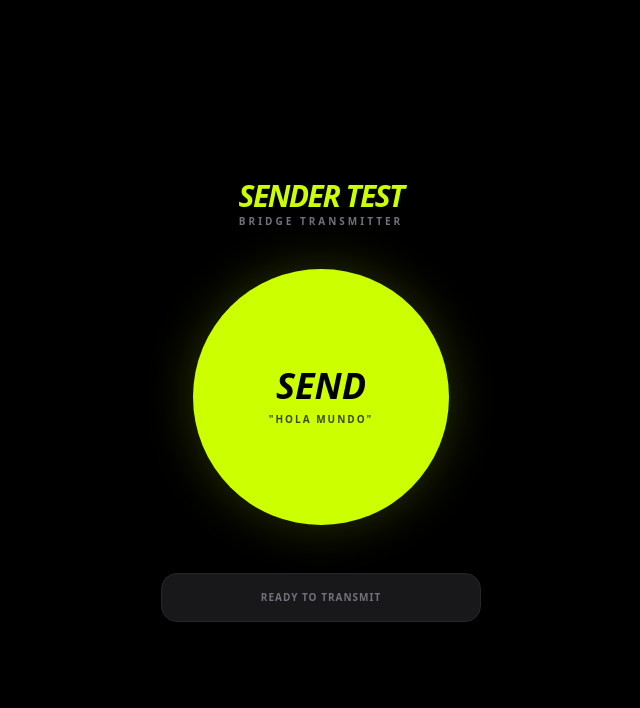
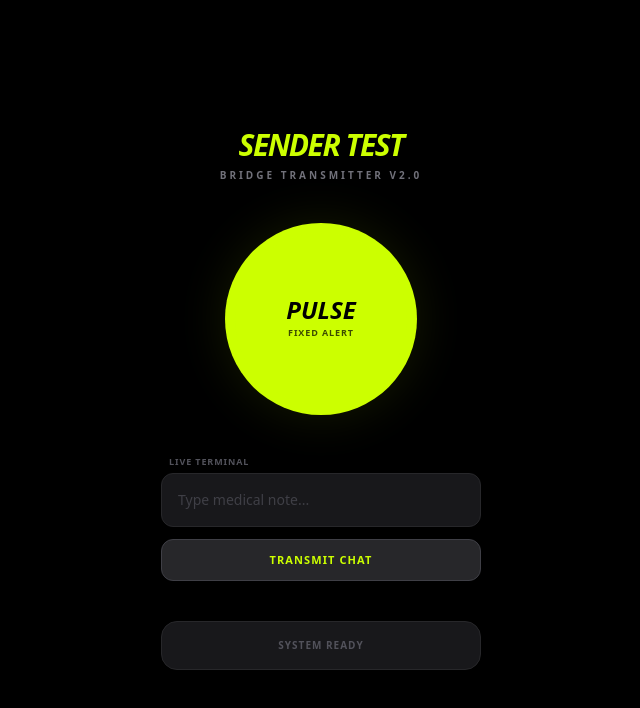
Before and after one commit to PreventiveHP/montcode-sender, a website: page index.html in a window 1280 px wide. Shown: the whole page, without its empty margins (319-959 px from the left). Drawn offline with nearby package versions, Linux system fonts and the light colour scheme.

Commit message:
Update index.html

```diff
--- a/index.html
+++ b/index.html
@@ -10,55 +10,90 @@
 <body class="bg-black text-white flex flex-col items-center justify-center min-h-screen p-6 font-sans">
 
     <div class="text-center mb-10">
-        <h1 class="text-[#ccff00] text-3xl font-black italic tracking-tighter uppercase">SENDER TEST</h1>
-        <p class="text-zinc-500 text-[10px] font-bold uppercase tracking-[0.3em]">Bridge Transmitter</p>
+        <h1 class="text-[#ccff00] text-3xl font-black italic tracking-tighter uppercase leading-none">SENDER TEST</h1>
+        <p class="text-zinc-500 text-[10px] font-bold uppercase tracking-[0.3em] mt-2">Bridge Transmitter v2.0</p>
     </div>
 
-    <button id="send-btn" onclick="enviarPrueba()"
-        class="w-64 h-64 bg-[#ccff00] text-black font-black rounded-full border-[10px] border-[#ccff00]/20 shadow-[0_0_50px_rgba(204,255,0,0.2)] active:scale-95 transition-all flex flex-col items-center justify-center focus:outline-none">
-        <span class="text-4xl italic uppercase leading-none">SEND</span>
-        <span class="text-[10px] opacity-70 mt-2 uppercase tracking-[0.2em]">"HOLA MUNDO"</span>
+    <button id="send-btn" onclick="enviarDato('HOLA MUNDO DESDE EL TEST')"
+        class="w-48 h-48 bg-[#ccff00] text-black font-black rounded-full border-[10px] border-[#ccff00]/20 shadow-[0_0_50px_rgba(204,255,0,0.1)] active:scale-95 transition-all flex flex-col items-center justify-center focus:outline-none mb-10">
+        <span class="text-2xl italic uppercase leading-none">PULSE</span>
+        <span class="text-[9px] opacity-70 mt-1 uppercase tracking-[0.1em]">Fixed Alert</span>
     </button>
 
-    <div id="status-box" class="mt-12 p-4 rounded-2xl bg-zinc-900 border border-zinc-800 w-full max-w-xs text-center">
-        <p id="status-text" class="text-zinc-500 font-bold text-[10px] uppercase tracking-widest">Ready to Transmit</p>
+    <div class="w-full max-w-xs space-y-3">
+        <div class="flex flex-col">
+            <label class="text-[9px] text-zinc-600 uppercase tracking-widest ml-2 mb-1 font-bold">Live Terminal</label>
+            <input type="text" id="chat-input"
+                placeholder="Type medical note..."
+                class="w-full bg-zinc-900 border border-zinc-800 rounded-xl p-4 text-white text-sm focus:outline-none focus:border-[#ccff00] transition-all placeholder:text-zinc-700">
+        </div>
+
+        <button onclick="enviarDesdeChat()"
+            class="w-full bg-zinc-800 hover:bg-zinc-700 text-[#ccff00] font-bold py-3 rounded-xl transition-all uppercase text-[11px] tracking-widest border border-zinc-700">
+            Transmit Chat
+        </button>
+    </div>
+
+    <div id="status-box" class="mt-10 p-4 rounded-2xl bg-zinc-900 border border-zinc-800 w-full max-w-xs text-center">
+        <p id="status-text" class="text-zinc-600 font-bold text-[10px] uppercase tracking-widest">System Ready</p>
     </div>
 
     <script>
-        async function enviarPrueba() {
+        // Función principal de envío por el "Tubo Digital"
+        async function enviarDato(contenido) {
             const status = document.getElementById('status-text');
             const btn = document.getElementById('send-btn');
 
-            // Feedback visual inmediato
+            if (!contenido) return;
+
             status.innerText = "TRANSMITTING...";
             status.className = "text-yellow-500 font-bold text-[10px] animate-pulse uppercase tracking-widest";
             btn.style.opacity = "0.5";
 
             try {
-                // LLAMADA AL RELAY (Igual que en Rescue)
                 const response = await fetch('/api/pusher-relay', {
                     method: 'POST',
                     headers: { 'Content-Type': 'application/json' },
                     body: JSON.stringify({
-                        message: "HOLA MUNDO DESDE EL TEST",
-                        channel_id: "TEST-ID" // Este es el ID que usará el Receiver
+                        message: contenido,
+                        channel_id: "TEST-ID"
                     })
                 });
 
                 if (response.ok) {
-                    status.innerText = "SENT SUCCESSFULLY ✅";
+                    status.innerText = "TRANSMISSION SUCCESS ✅";
                     status.className = "text-[#ccff00] font-bold text-[10px] uppercase tracking-widest";
                 } else {
                     throw new Error("Relay Error");
                 }
             } catch (error) {
-                console.error("Error de conexión:", error);
-                status.innerText = "CONNECTION FAILED ❌";
+                console.error("Error:", error);
+                status.innerText = "LINK FAILED ❌";
                 status.className = "text-red-500 font-bold text-[10px] uppercase tracking-widest";
             } finally {
                 btn.style.opacity = "1";
             }
         }
+
+        // Función para capturar el texto del input
+        function enviarDesdeChat() {
+            const input = document.getElementById('chat-input');
+            const mensaje = input.value.trim();
+
+            if (mensaje !== "") {
+                enviarDato(mensaje);
+                input.value = ""; // Limpiar tras enviar
+            } else {
+                alert("Please enter a message");
+            }
+        }
+
+        // Permitir enviar con la tecla Enter
+        document.getElementById('chat-input').addEventListener('keypress', function (e) {
+            if (e.key === 'Enter') {
+                enviarDesdeChat();
+            }
+        });
     </script>
 </body>
 </html>
```
